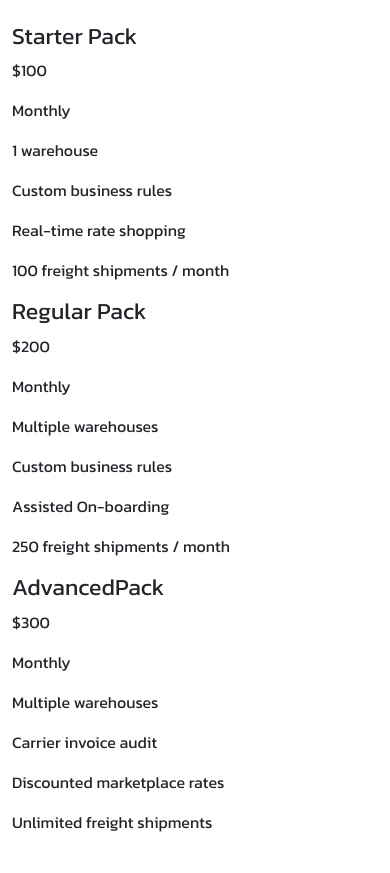
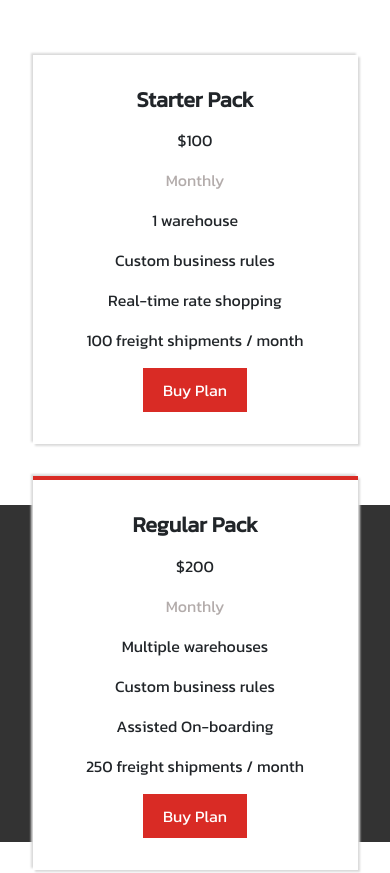
Before and after one commit to Slowinskip/speedex-transport-webside, a React (Create React App) app: page / in a window 390 px wide. Shown: the part 7480-8353 px from the top of the page. Built offline with nearby package versions, Linux system fonts and the light colour scheme.

Commit message:
Add styles and mobile dispay to pack component

```diff
--- a/src/components/features/Pack/Pack.js
+++ b/src/components/features/Pack/Pack.js
@@ -6,33 +6,36 @@ const Pack = () => {
     <section className={styles.sectionPack}>
       <div className={styles.packBackground}></div>
       <Container>
-        <Row xs={1} md={2} lg={3} className={styles.row}>
-          <Col className={styles.packBox}>
-            <h3>Starter Pack</h3>
+        <Row className={styles.row}>
+          <Col xs={10} md={5} lg={4} className={styles.packBox}>
+            <h4>Starter Pack</h4>
             <p>$100</p>
-            <p>Monthly</p>
+            <p className={styles.montlyP}>Monthly</p>
             <p>1 warehouse</p>
             <p>Custom business rules</p>
             <p>Real-time rate shopping</p>
             <p>100 freight shipments / month</p>
+            <button className={styles.packBtn}>Buy Plan</button>
           </Col>{" "}
-          <Col className={styles.packBox}>
-            <h3>Regular Pack</h3>
+          <Col xs={10} md={5} lg={4} className={styles.packBox}>
+            <h4>Regular Pack</h4>
             <p>$200</p>
-            <p>Monthly</p>
+            <p className={styles.montlyP}>Monthly</p>
             <p>Multiple warehouses</p>
             <p>Custom business rules</p>
             <p>Assisted On-boarding</p>
-            <p>250 freight shipments / month</p>
+            <p>250 freight shipments / month</p>{" "}
+            <button className={styles.packBtn}>Buy Plan</button>
           </Col>
-          <Col className={styles.packBox}>
-            <h3>AdvancedPack</h3>
+          <Col xs={10} md={5} lg={4} className={styles.packBox}>
+            <h4>AdvancedPack</h4>
             <p>$300</p>
             <p>Monthly</p>
             <p>Multiple warehouses</p>
             <p>Carrier invoice audit</p>
             <p>Discounted marketplace rates</p>
-            <p>Unlimited freight shipments</p>
+            <p>Unlimited freight shipments</p>{" "}
+            <button className={styles.packBtn}>Buy Plan</button>
           </Col>
         </Row>
       </Container>
--- a/src/components/features/Pack/Pack.module.scss
+++ b/src/components/features/Pack/Pack.module.scss
@@ -1,2 +1,68 @@
 @import "../../../styles/settings.scss";
 @import "../../../styles/global.scss";
+
+.sectionPack {
+  display: flex;
+  justify-content: center;
+  align-items: center;
+  margin: 6rem 0;
+  //   height: 80vh;
+  .packBackground {
+    position: absolute;
+    background-color: black;
+    height: 40vh;
+    width: 100%;
+    z-index: 1;
+    opacity: 0.8;
+  }
+  .row {
+    display: flex;
+    flex-wrap: wrap;
+    justify-content: center;
+    align-items: center;
+    position: relative;
+    @media (max-width: 1000px) {
+      justify-content: space-around;
+    }
+
+    .packBox {
+      //   transform: scale(1.3);
+
+      margin: 1rem 0rem;
+      padding: 2rem;
+      z-index: 98;
+      background-color: white;
+      text-align: center;
+      box-shadow: 2px 2px 2px #dadada, -2px -2px 2px #dadada;
+      h4 {
+        font-weight: 900;
+      }
+      p {
+        font-weight: 500;
+        margin: 1rem 0;
+      }
+      .montlyP {
+        color: $grey-color;
+      }
+      .packBtn {
+        background-color: $red-color;
+        border: none;
+        color: white;
+        padding: 10px 20px;
+      }
+    }
+
+    .packBox:nth-child(2) {
+      //   opacity: 0;
+      //   position: absolute;
+      z-index: 99;
+      transform: scale(1.2);
+      border-top: 4px solid $red-color;
+      //   transform: scale(1.4);
+      //   z-index: 99;
+      @media (max-width: 1000px) {
+        transform: scale(1);
+      }
+    }
+  }
+}
```
